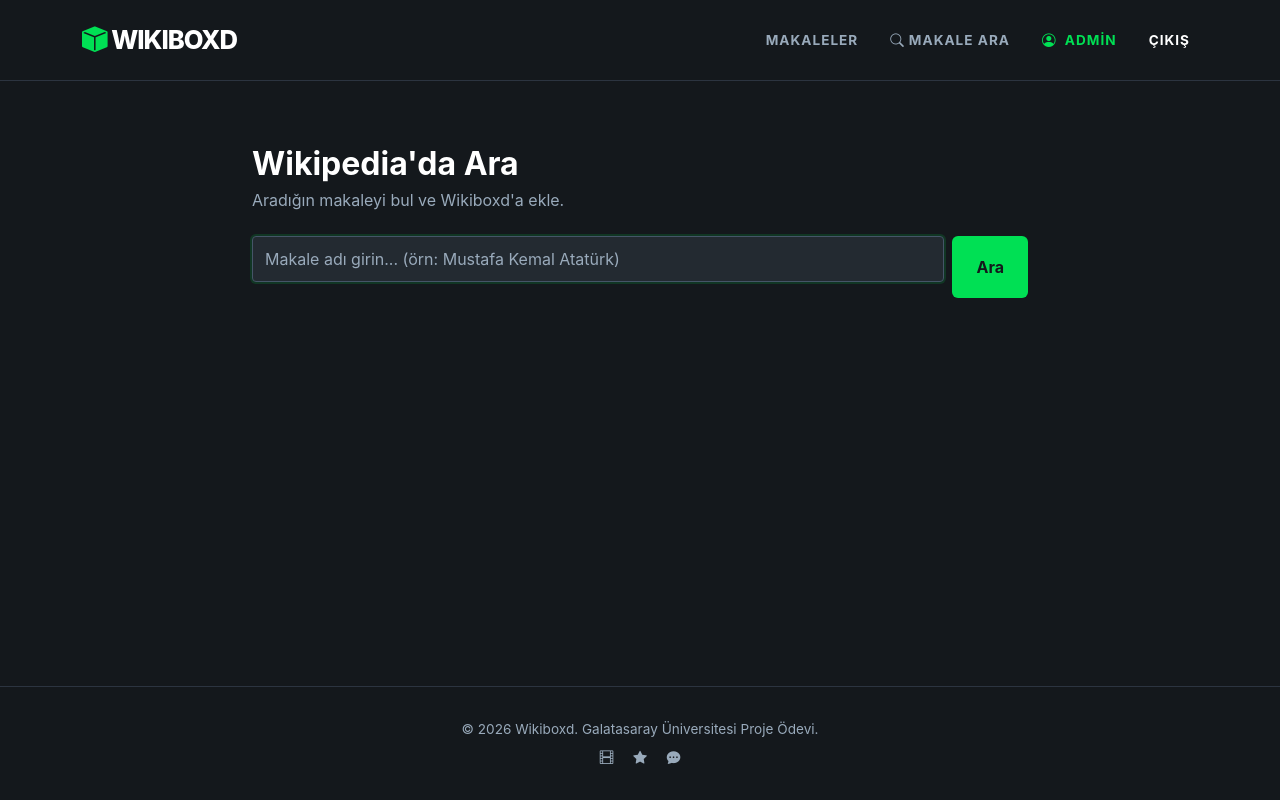
After one commit to Bisbilge/wikiboxd, a Django app: page /ara/ in a window 1280 px wide. The commit adds this page. Run offline with Django 5.2, Linux system fonts and the light colour scheme; a user stored in the database is signed in.

Commit message:
feat: Wikipedia'dan Türkçe makale arama ve ekleme özelliği eklendi

```diff
--- /dev/null
+++ b/wikiboxd/articles/templates/articles/wiki_search.html
@@ -0,0 +1,43 @@
+{% extends 'base.html' %}
+
+{% block title %}Wikipedia'da Ara — Wikiboxd{% endblock %}
+
+{% block content %}
+<div class="container mt-4" style="max-width: 800px;">
+
+    <h2 class="text-white fw-bold mb-1">Wikipedia'da Ara</h2>
+    <p style="color: #9ab;" class="mb-4">Aradığın makaleyi bul ve Wikiboxd'a ekle.</p>
+
+    <form method="get" action="{% url 'articles:wiki_search' %}" class="d-flex gap-2 mb-5">
+        <input type="text" name="q" value="{{ query }}" class="form-control" placeholder="Makale adı girin... (örn: Mustafa Kemal Atatürk)" autofocus>
+        <button type="submit" class="btn btn-brand px-4">Ara</button>
+    </form>
+
+    {% if query %}
+        {% if results %}
+            <p style="color: #9ab; font-size: 0.85rem;" class="mb-3">
+                "{{ query }}" için {{ results|length }} sonuç bulundu.
+            </p>
+            {% for result in results %}
+            <div class="card-custom p-3 mb-3 d-flex justify-content-between align-items-start gap-3">
+                <div>
+                    <h6 class="text-white mb-1">{{ result.title }}</h6>
+                    <p class="mb-0" style="color: #9ab; font-size: 0.9rem;">
+                        {{ result.snippet|striptags|truncatechars:150 }}
+                    </p>
+                </div>
+                <a href="{% url 'articles:wiki_import' result.title %}" class="btn btn-brand btn-sm text-nowrap">
+                    + Ekle
+                </a>
+            </div>
+            {% endfor %}
+        {% else %}
+            <div class="text-center py-5" style="color: #9ab;">
+                <i class="bi bi-search display-4 d-block mb-3" style="color: #2c3440;"></i>
+                "{{ query }}" için sonuç bulunamadı.
+            </div>
+        {% endif %}
+    {% endif %}
+
+</div>
+{% endblock %}
--- a/wikiboxd/articles/urls.py
+++ b/wikiboxd/articles/urls.py
@@ -5,5 +5,7 @@ app_name = 'articles'
 
 urlpatterns = [
     path('', views.home, name='home'),
+    path('ara/', views.wiki_search, name='wiki_search'),
+    path('ara/ekle/<path:wiki_title>/', views.wiki_import, name='wiki_import'),
     path('<int:pk>/', views.detail, name='detail'),
 ]
--- a/wikiboxd/articles/views.py
+++ b/wikiboxd/articles/views.py
@@ -1,7 +1,69 @@
-from django.shortcuts import render, get_object_or_404
+from django.shortcuts import render, get_object_or_404, redirect
+from django.contrib.auth.decorators import login_required
+from django.contrib import messages
 from django.db.models import Avg
+import requests
 from .models import Article
 from comments.forms import CommentForm
+
+@login_required
+def wiki_search(request):
+    query = request.GET.get('q', '').strip()
+    results = []
+
+    if query:
+        try:
+            response = requests.get(
+                'https://tr.wikipedia.org/w/api.php',
+                params={
+                    'action': 'query',
+                    'list': 'search',
+                    'srsearch': query,
+                    'format': 'json',
+                    'srlimit': 10,
+                },
+                timeout=5
+            )
+            data = response.json()
+            results = data.get('query', {}).get('search', [])
+        except requests.RequestException:
+            messages.error(request, 'Wikipedia\'ya bağlanılamadı. Lütfen tekrar deneyin.')
+
+    return render(request, 'articles/wiki_search.html', {'results': results, 'query': query})
+
+
+@login_required
+def wiki_import(request, wiki_title):
+    wiki_url = f'https://tr.wikipedia.org/wiki/{wiki_title}'
+
+    # Makale zaten DB'de varsa direkt oraya yönlendir
+    existing = Article.objects.filter(wiki_url=wiki_url).first()
+    if existing:
+        return redirect('articles:detail', pk=existing.pk)
+
+    try:
+        response = requests.get(
+            f'https://tr.wikipedia.org/api/rest_v1/page/summary/{wiki_title}',
+            timeout=5
+        )
+        if response.status_code != 200:
+            messages.error(request, 'Makale Wikipedia\'da bulunamadı.')
+            return redirect('articles:wiki_search')
+
+        data = response.json()
+        article = Article.objects.create(
+            title=data['title'],
+            content=data.get('extract', ''),
+            wiki_url=wiki_url,
+            author=request.user,
+        )
+        messages.success(request, f'"{article.title}" başarıyla eklendi!')
+        return redirect('articles:detail', pk=article.pk)
+
+    except requests.RequestException:
+        messages.error(request, 'Wikipedia\'ya bağlanılamadı. Lütfen tekrar deneyin.')
+        return redirect('articles:wiki_search')
+
 
 def home(request):
     # Veritabanındaki tüm makaleleri en yeniler üstte olacak şekilde çekiyoruz
--- a/wikiboxd/templates/base.html
+++ b/wikiboxd/templates/base.html
@@ -143,6 +143,9 @@
             <div class="collapse navbar-collapse" id="navbarNav">
                 <ul class="navbar-nav ms-auto align-items-center">
                     <li class="nav-item me-3"><a class="nav-link" href="/">Makaleler</a></li>
+                    {% if user.is_authenticated %}
+                    <li class="nav-item me-3"><a class="nav-link" href="{% url 'articles:wiki_search' %}"><i class="bi bi-search me-1"></i>Makale Ara</a></li>
+                    {% endif %}
 
                     {% if user.is_authenticated %}
                         <li class="nav-item me-3">
```
